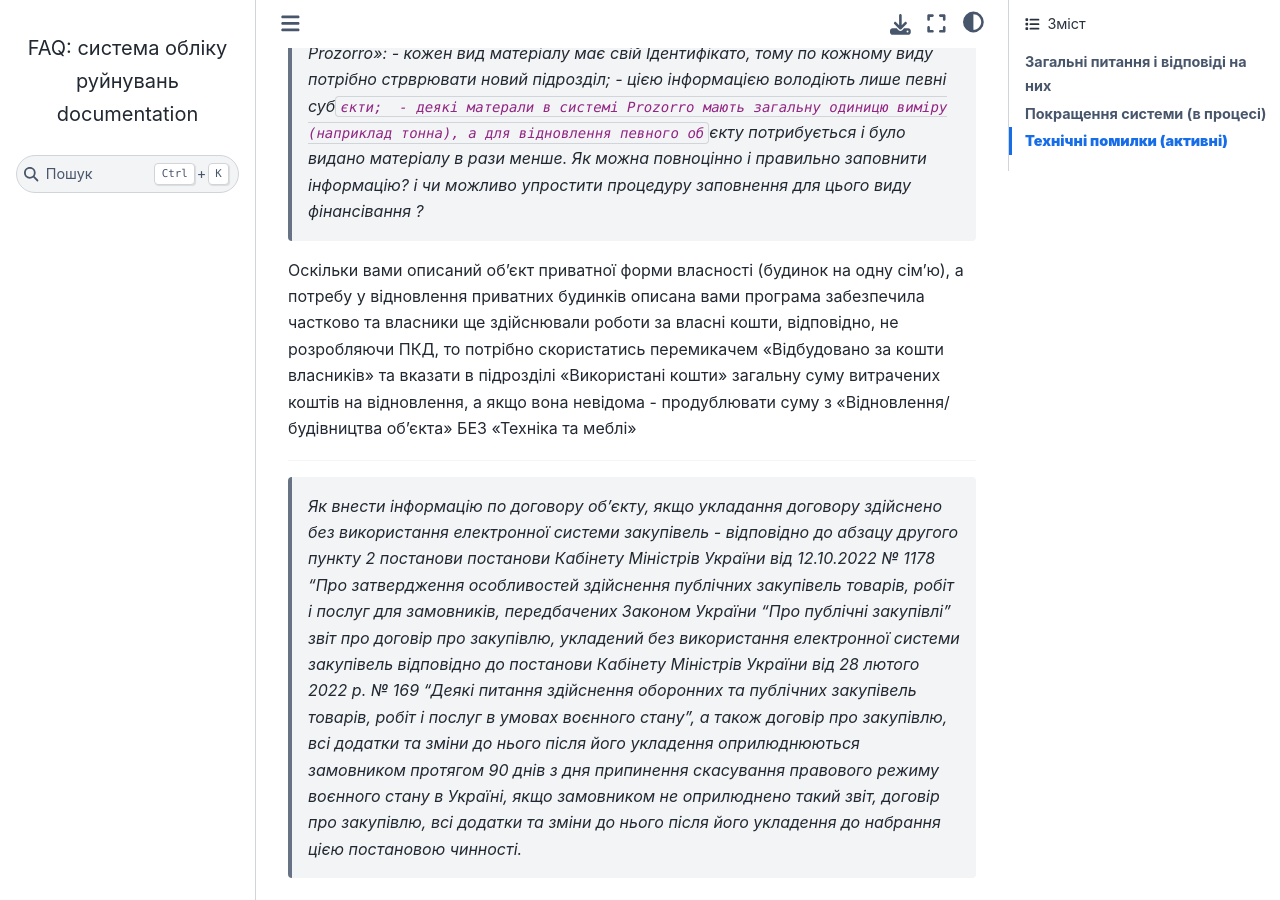
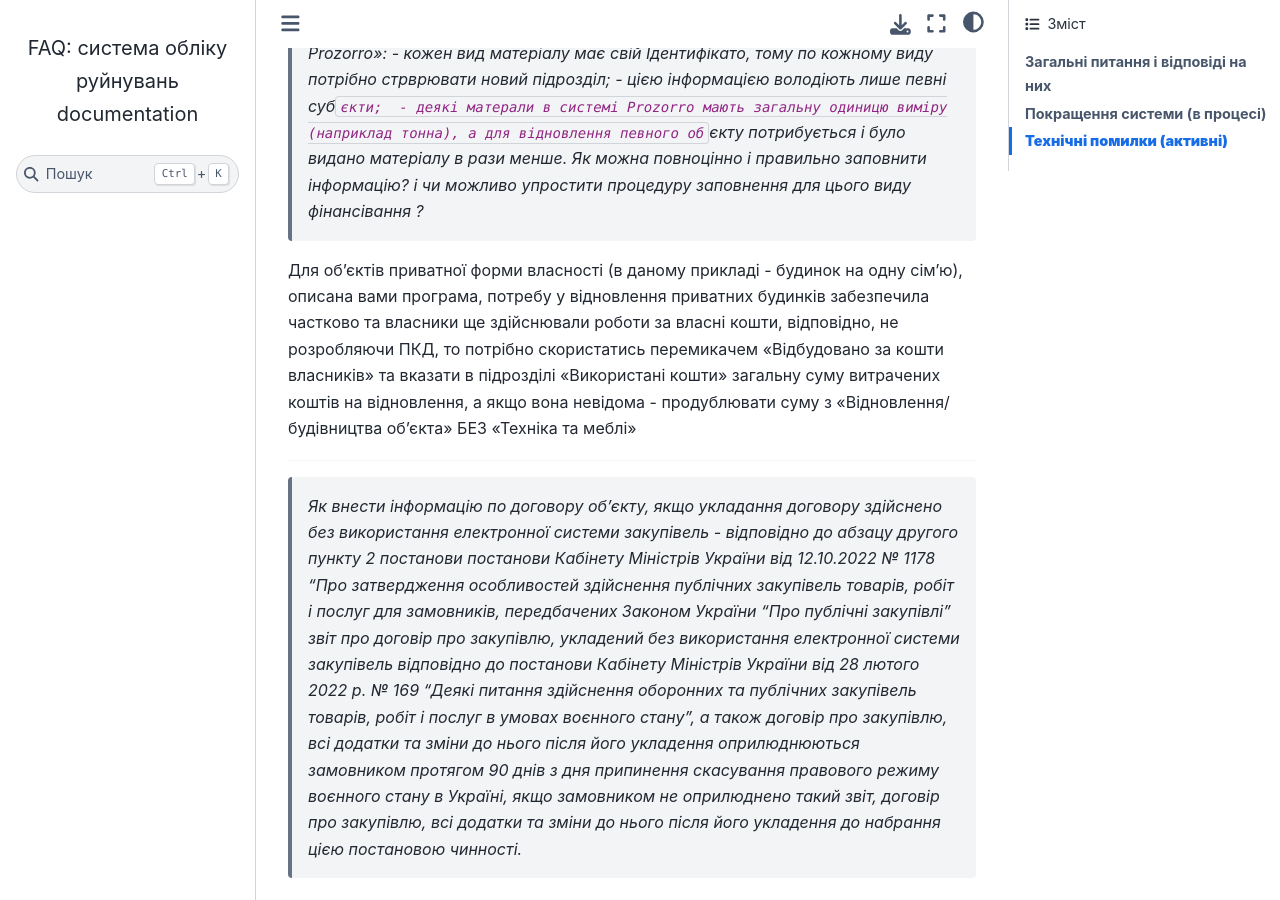
Before and after one commit to hp0404/docs.rebuild, a Sphinx documentation site: the page built from docs/source/index.md, in a window 1280 px wide and 900 px high, scrolled down 36909 px. Built offline with Sphinx 7.4.7 and the Sphinx Book theme 1.1.4, drawn with Linux system fonts in a browser that asks for light colours; some of the changed text lies outside the part shown.

Commit message:
Updated docs

```diff
--- a/docs/source/index.md
+++ b/docs/source/index.md
@@ -812,7 +812,7 @@ jpg, jpeg, png, webp, одне фото до 10Мб, до 5 фото в об'є
 <!-- restoration starts -->
 > *Доброго дня. знову питання щодо роздулу «фінансування»  об’єкту (будинки на одну сім’ю) якщо джерелом фінансування було видача матеріалів за державний кошти через Укрзалізницю. Ви відповіли, що необхідно, зазначати відповідну грошову вартість виданих буд. матеріалів з джерела «державний бюджет». Але виникає декілька проблем в заповнені рядка "Ідентифікатор закупівлі в системі Prozorro":  - кожен вид матеріалу має свій Ідентифікато, тому по кожному виду потрібно стрврювати новий підрозділ; - цією інформацією володіють лише певні суб`єкти;  - деякі матерали в системі Prozorro мають загальну одиницю виміру (наприклад тонна), а для відновлення певного об`єкту потрибується і було видано матеріалу в рази менше. Як можна повноцінно і правильно заповнити інформацію? і чи можливо упростити процедуру заповнення для цього виду фінансівання ?*
 
-Оскільки вами описаний об'єкт приватної форми власності (будинок на одну сім'ю), а потребу у відновлення приватних будинків описана вами програма забезпечила частково та власники ще здійснювали роботи за власні кошти, відповідно, не розробляючи ПКД, то потрібно скористатись перемикачем "Відбудовано за кошти власників" та вказати в підрозділі "Використані кошти" загальну суму витрачених коштів на відновлення, а якщо вона невідома - продублювати суму з "Відновлення/будівництва об’єкта" БЕЗ "Техніка та меблі"
+Для об'єктів приватної форми власності (в даному прикладі - будинок на одну сім'ю), описана вами програма, потребу у відновлення приватних будинків забезпечила частково та власники ще здійснювали роботи за власні кошти, відповідно, не розробляючи ПКД, то потрібно скористатись перемикачем "Відбудовано за кошти власників" та вказати в підрозділі "Використані кошти" загальну суму витрачених коштів на відновлення, а якщо вона невідома - продублювати суму з "Відновлення/будівництва об’єкта" БЕЗ "Техніка та меблі"
 
 ---
 > *Як внести інформацію по договору об'єкту, якщо укладання договору здійснено без використання електронної системи закупівель - відповідно до абзацу другого пункту 2 постанови постанови     Кабінету     Міністрів України від 12.10.2022 № 1178 “Про затвердження особливостей здійснення публічних закупівель товарів, робіт і послуг для замовників, передбачених Законом України “Про публічні закупівлі” звіт про договір про закупівлю, укладений без використання електронної системи закупівель відповідно до постанови Кабінету Міністрів України від 28 лютого 2022 р. № 169 “Деякі питання здійснення оборонних та публічних закупівель товарів, робіт і послуг в умовах воєнного стану”, а також договір про закупівлю, всі додатки та зміни до нього після його укладення оприлюднюються замовником протягом 90 днів з дня припинення скасування правового режиму воєнного стану в Україні, якщо замовником не оприлюднено такий звіт, договір про закупівлю, всі додатки та зміни до нього після його укладення до набрання цією постановою чинності.*
```
Also changed, not shown: other parts of docs/source/index.md (+1 -1 lines).
